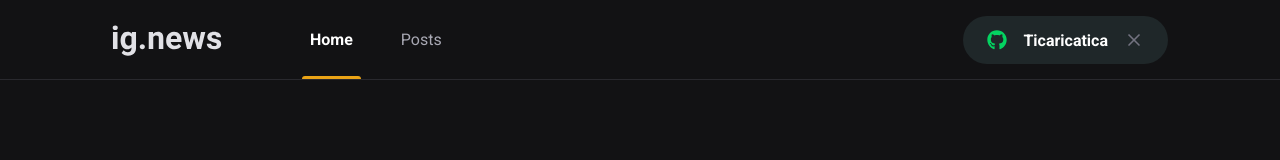
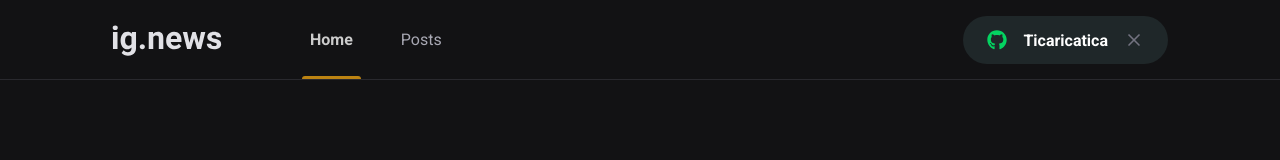
Before and after one commit to RenanArantes/ignews, a Next.js app: page / in a window 1280 px wide. In both pictures the pointer is over the link "Home". Shown: the top 160 px of the page. Built offline with nearby package versions, Linux system fonts and the light colour scheme.

Commit message:
hover filter on active header <a>

```diff
--- a/src/components/Header/styles.module.scss
+++ b/src/components/Header/styles.module.scss
@@ -37,6 +37,11 @@
             &.active {
                 color: var(--white);
                 font-weight: bold;
+
+                transition: filter 0.2s;
+                &:hover {
+                    filter: brightness(0.8);
+                }
             }
 
             &.active::after {
```
